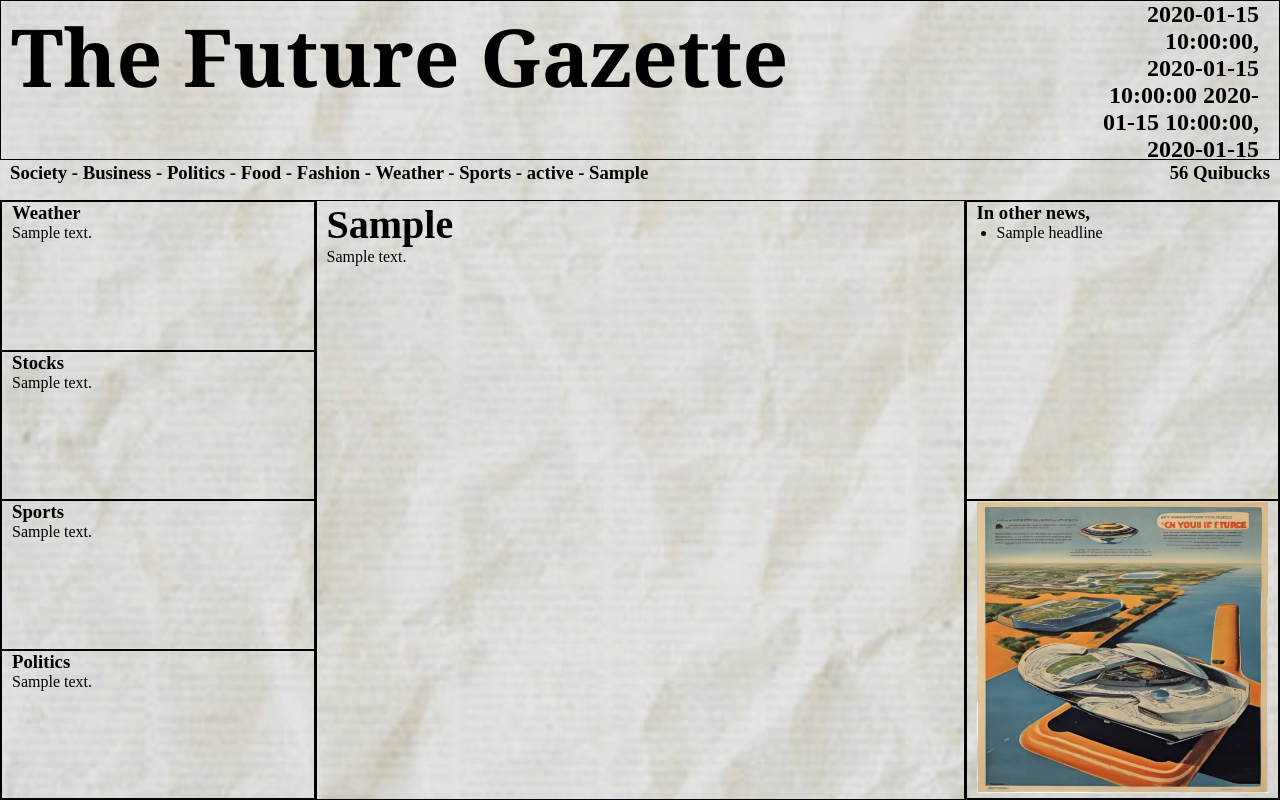
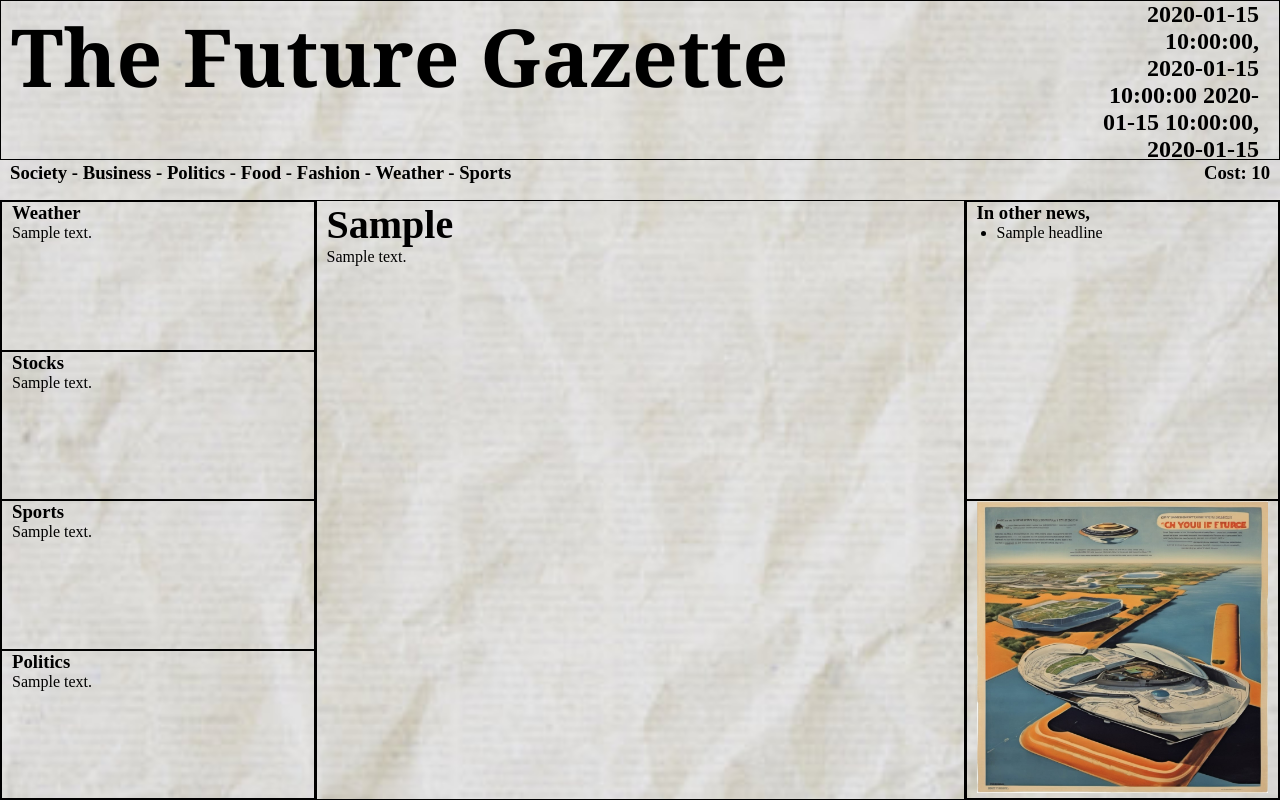
Before and after one commit to jtrichWM/futureGazette, a Flask app: template templates/frontpage.html in a window 1280 px wide. Run offline with Flask 3, Linux system fonts and the light colour scheme; the template is opened without the code that fills it: most values are stand-ins (such as "Sample title", 1, 10 or a date in 2020).

Commit message:
Implemented random cost, with new currencies

```diff
--- a/app.py
+++ b/app.py
@@ -1,7 +1,8 @@
 from flask import Flask, render_template, request
 from openai import OpenAI
-from datetime import datetime
+from datetime import datetime, date
 from threading import Thread
+import random
 
 app = Flask(__name__)
 client = OpenAI()
@@ -25,8 +26,6 @@ def index():
 # # @app.route('/generating')
 # # def generating():
 # #     return render_template('generating.html')
-
-# The date is ____, humanity is in an ____ state, and humans have evolved to have the superpower: ___.
 
 @app.route('/frontpage', methods=['POST'])
 def frontpage():
@@ -52,6 +51,7 @@ def frontpage():
     #Generate content for each section
     headline = generate_main_headline(50, full_date_str, state_of_humanity, new_superpower)
 
+    cost_content = get_cost(state_of_humanity)
     weather_content = generate_weather(125, full_date_str, state_of_humanity, new_superpower)
     stocks_content = generate_stocks(125, full_date_str, state_of_humanity, new_superpower)
     sports_content = generate_sports(125, full_date_str, state_of_humanity, new_superpower)
@@ -65,7 +65,7 @@ def frontpage():
                            main_story_headline=headline, main_story_body=main_story_body,
                            other_news_content=other_news_content,
                            future_date_year=future_date_year, future_date_month=future_date_month, future_date_day=future_date_day,
-                           future_date_dow=future_date_dow,
+                           future_date_dow=future_date_dow, cost_content=cost_content,
                            state_of_humanity=state_of_humanity, new_superpower=new_superpower)
 
 def get_month_str(month_str):
@@ -128,9 +128,28 @@ def get_dow_str(dow_int):
     elif dow_int == 6:
         return "Sunday"
 
+def get_cost(state):
+    num_range = 100
+    suffix_arr = ["bucks", "credits", "dollars", "coins", "cash", "bills"]
+
+    num = random.randint(1, 100)
+
+    if state == "Apocalyptic":
+        apoc_arr = ["Sticks", "Bullets", "Rocks", "Bottlecaps", "Rations"]
+
+        return str(num) + " " + random.choice(apoc_arr)
+    elif state == "Authoritarian Dystopic":
+        auth_prefix_arr = ["Leader", "Dictator", "Tyrant", "Regime", "Supreme"]
+
+        return str(num) + " " + random.choice(auth_prefix_arr) + random.choice(suffix_arr)
+    elif state == "Utopic":
+        utopic_arr = ["Qui", "Hyper", "Nano", "Galactic", "Neo", "Ether"]
+
+        return str(num) + " " + random.choice(utopic_arr) + random.choice(suffix_arr)
+    else:
+        return "FREE"
 
 def generate_weather(max_characters, date, state, superpower):
-    # Call OpenAI API to generate content for the specified topic with the specified character limit
     completion = client.chat.completions.create(
         model="gpt-3.5-turbo",
         messages=[
@@ -145,7 +164,6 @@ def generate_weather(max_characters, date, state, superpower):
     return generated_text
 
 def generate_stocks(max_characters, date, state, superpower):
-    # Call OpenAI API to generate content for the specified topic with the specified character limit
     completion = client.chat.completions.create(
         model="gpt-3.5-turbo",
         messages=[
@@ -160,7 +178,6 @@ def generate_stocks(max_characters, date, state, superpower):
     return generated_text
 
 def generate_sports(max_characters, date, state, superpower):
-    # Call OpenAI API to generate content for the specified topic with the specified character limit
     completion = client.chat.completions.create(
         model="gpt-3.5-turbo",
         messages=[
@@ -175,7 +192,6 @@ def generate_sports(max_characters, date, state, superpower):
     return generated_text
 
 def generate_politics(max_characters, date, state, superpower):
-    # Call OpenAI API to generate content for the specified topic with the specified character limit
     completion = client.chat.completions.create(
         model="gpt-3.5-turbo",
         messages=[
@@ -190,12 +206,11 @@ def generate_politics(max_characters, date, state, superpower):
     return generated_text
 
 def generate_main_headline(max_characters, date, state, superpower):
-    # Call OpenAI API to generate content for the specified topic with the specified character limit
     completion = client.chat.completions.create(
         model="gpt-3.5-turbo",
         messages = [
             {"role": "system", "content": f"You are writing the headline of front-page article for a funny, spoofy newspaper in the future. The date is {date}, humanity is in an {state} state, and humans have evolved to have the superpower: {superpower}."},
-            {"role": "user", "content": "User: "},  # Placeholder for user input, if any
+            {"role": "user", "content": "User: "},
             {"role": "system", "content": f"Please write the headline for the front-page article, making the focus of the article something ridiculus, and drawing in themes from the fact that it's in the future. The date is {date}, humanity is in an {state} state, and humans have evolved to have the superpower: {superpower}. Make the headline short and concise."},
         ],
         max_tokens=max_characters
@@ -208,13 +223,11 @@ def generate_main_headline(max_characters, date, state, superpower):
     return generated_text
 
 def generate_main_story(headline, max_characters, date, state, superpower):
-    # Call OpenAI API to generate content for the specified topic with the specified character limit
-
     completion = client.chat.completions.create(
         model="gpt-3.5-turbo",
         messages = [
             {"role": "system", "content": f"You are writing the front-page article for a funny, spoofy newspaper in the future. The date is {date}, humanity is in an {state} state, and humans have evolved to have the superpower: {superpower}."},
-            {"role": "user", "content": "User: "},  # Placeholder for user input, if any
+            {"role": "user", "content": "User: "},
             {"role": "system", "content": f"Now, please write the body of the front-page article with the headline \"{headline}\", making the article ridiculus and emphasizing that it's in the future. The date is {date}, humanity is in an {state} state, and humans have evolved to have the superpower: {superpower}. Only write the body of the article, make it short, concise, and limit it to about 250 words. Also there is no need for an intro."},
         ],
         max_tokens=max_characters
@@ -224,7 +237,6 @@ def generate_main_story(headline, max_characters, date, state, superpower):
     return generated_text
 
 def generate_other_news(max_characters, date, state, superpower):
-    # Call OpenAI API to generate content for the specified topic with the specified character limit
     completion = client.chat.completions.create(
         model="gpt-3.5-turbo",
         messages=[
--- a/templates/frontpage.html
+++ b/templates/frontpage.html
@@ -114,10 +114,10 @@
     </div>
     <div class="themecost-section">
         <div class="theme-section">
-            <h3>Society - Business - Politics - Food - Fashion - Weather - Sports - {{state_of_humanity}} - {{new_superpower}}</h3>
+            <h3>Society - Business - Politics - Food - Fashion - Weather - Sports</h3>
         </div>
         <div class="cost-section">
-            <h3>56 Quibucks</h3>
+            <h3>Cost: {{ cost_content }}</h3>
         </div>
     </div>
     <div class="vertical-sections">
```
